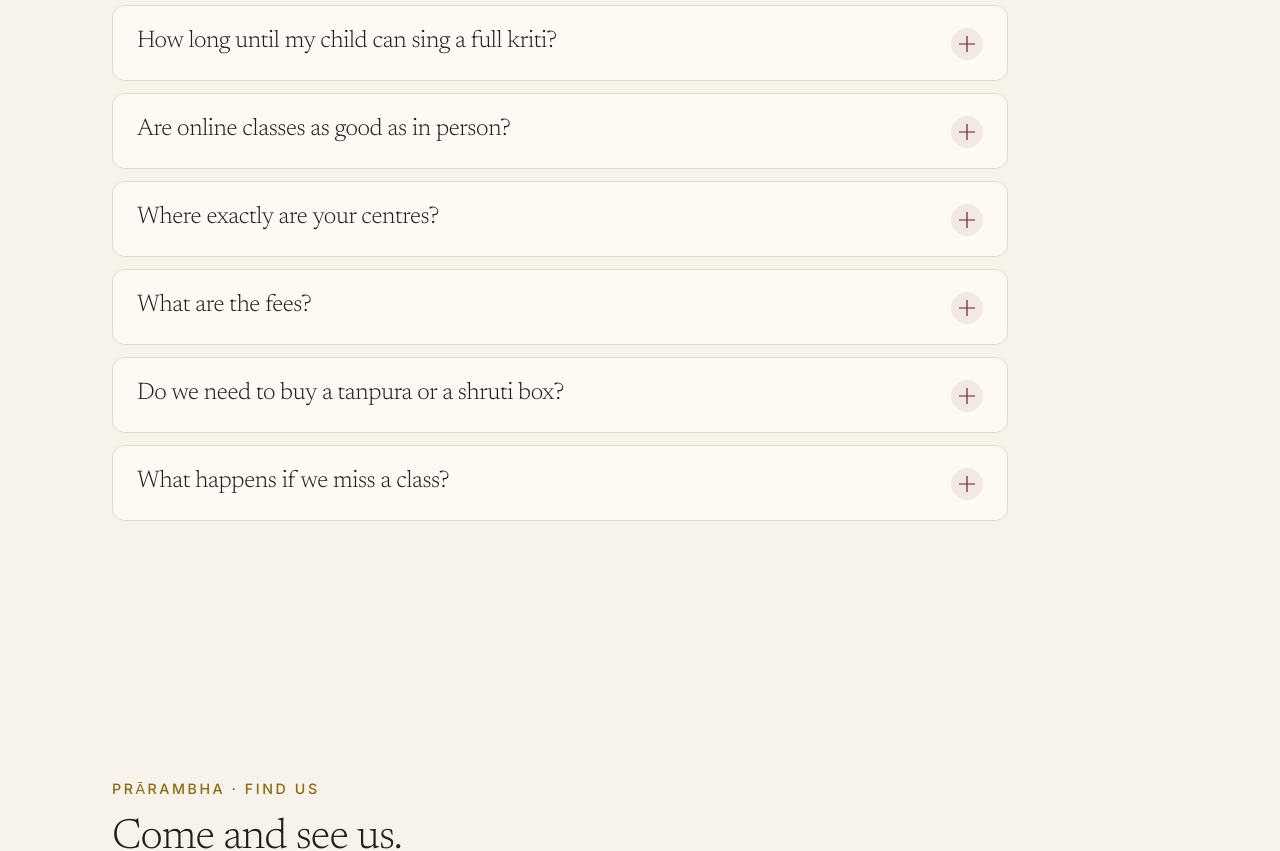
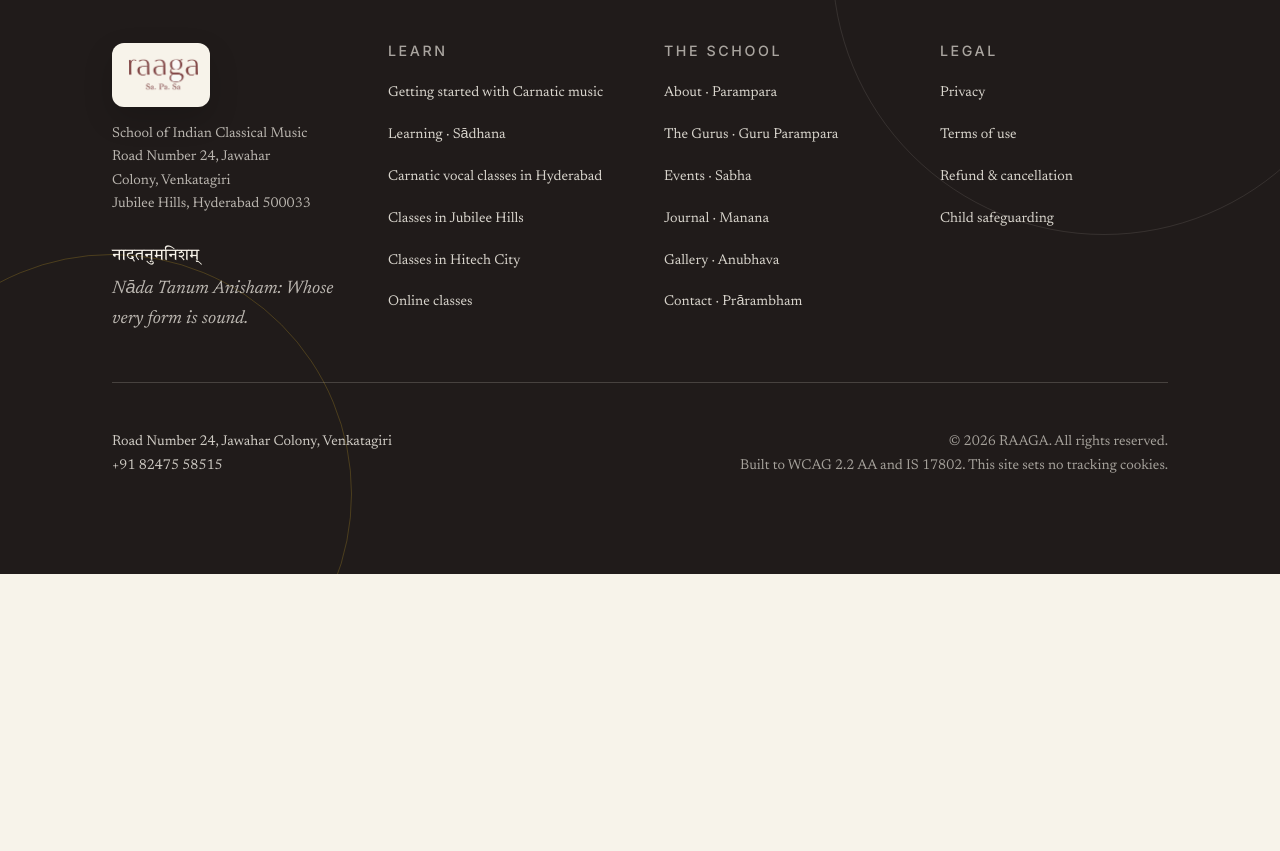
Before and after one commit to himacharan128/theraaga-web, a Next.js app: page /music-classes/hitech-city in a window 1280 px wide. Shown: the part 2756-3607 px from the top of the page. After the commit the page ends 3330 px from the top, so only its background shows below. Built offline with nearby package versions, Linux system fonts and the light colour scheme.

Commit message:
Stop the two centre pages sharing 86% of their text
Both stacked the same FAQ, contact block and enquiry form under a short unique
section. Those now live only on /contact; each centre page keeps what is
genuinely its own (batches, directions, nearby areas) and ends on FinalCta.

```diff
--- a/src/app/music-classes/[centre]/page.tsx
+++ b/src/app/music-classes/[centre]/page.tsx
@@ -4,8 +4,6 @@ import { PageHero } from '@/components/layout/PageHero'
 import { Section } from '@/components/layout/Section'
 import { ButtonLink, WhatsAppIcon } from '@/components/ui/Button'
 import { CurrentBatches } from '@/components/sections/CurrentBatches'
-import { Faq } from '@/components/sections/Faq'
-import { ContactBlock } from '@/components/sections/ContactBlock'
 import { FinalCta } from '@/components/sections/FinalCta'
 import { BreadcrumbSchema } from '@/components/seo/BreadcrumbSchema'
 import { whatsappHref } from '@/lib/whatsapp'
@@ -127,8 +125,6 @@ export default async function CentrePage({
         </p>
       </Section>
 
-      <Faq />
-      <ContactBlock />
       <FinalCta />
     </>
   )
```
